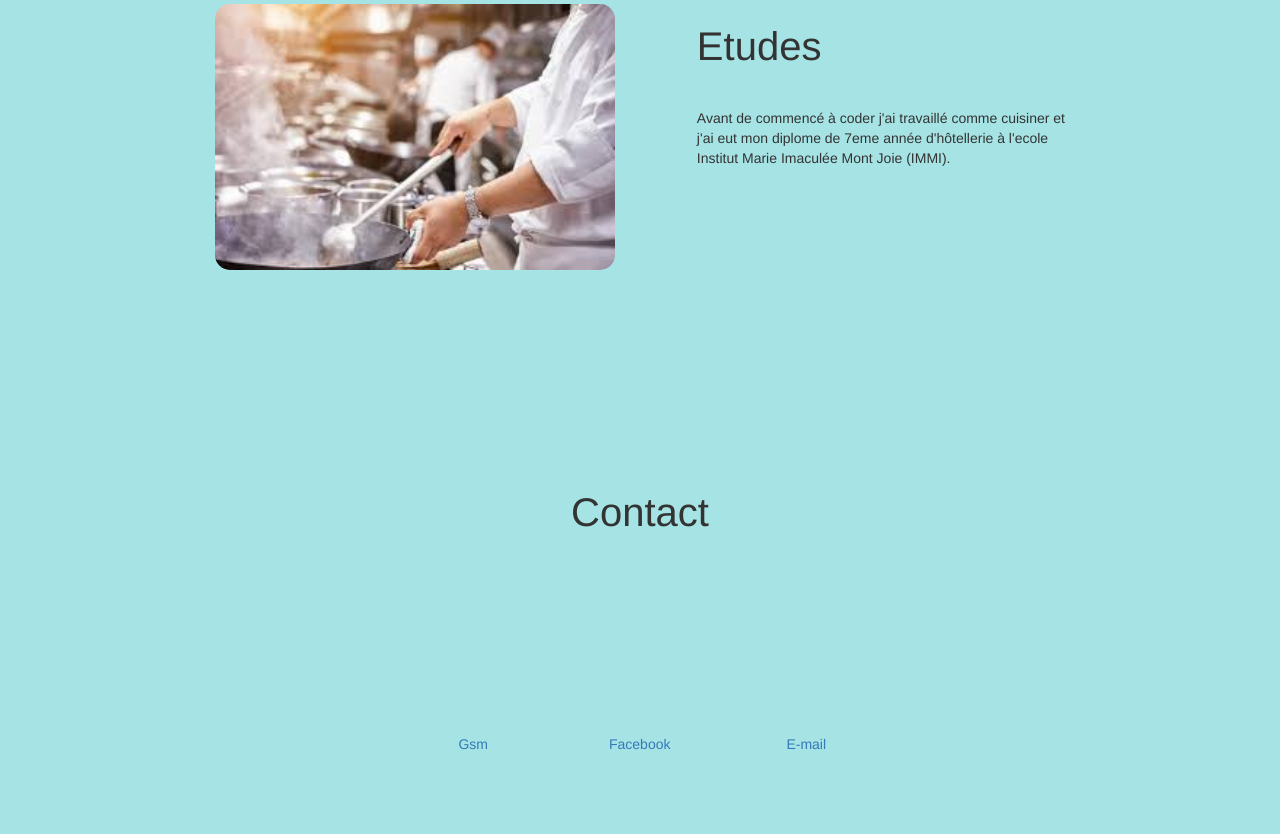
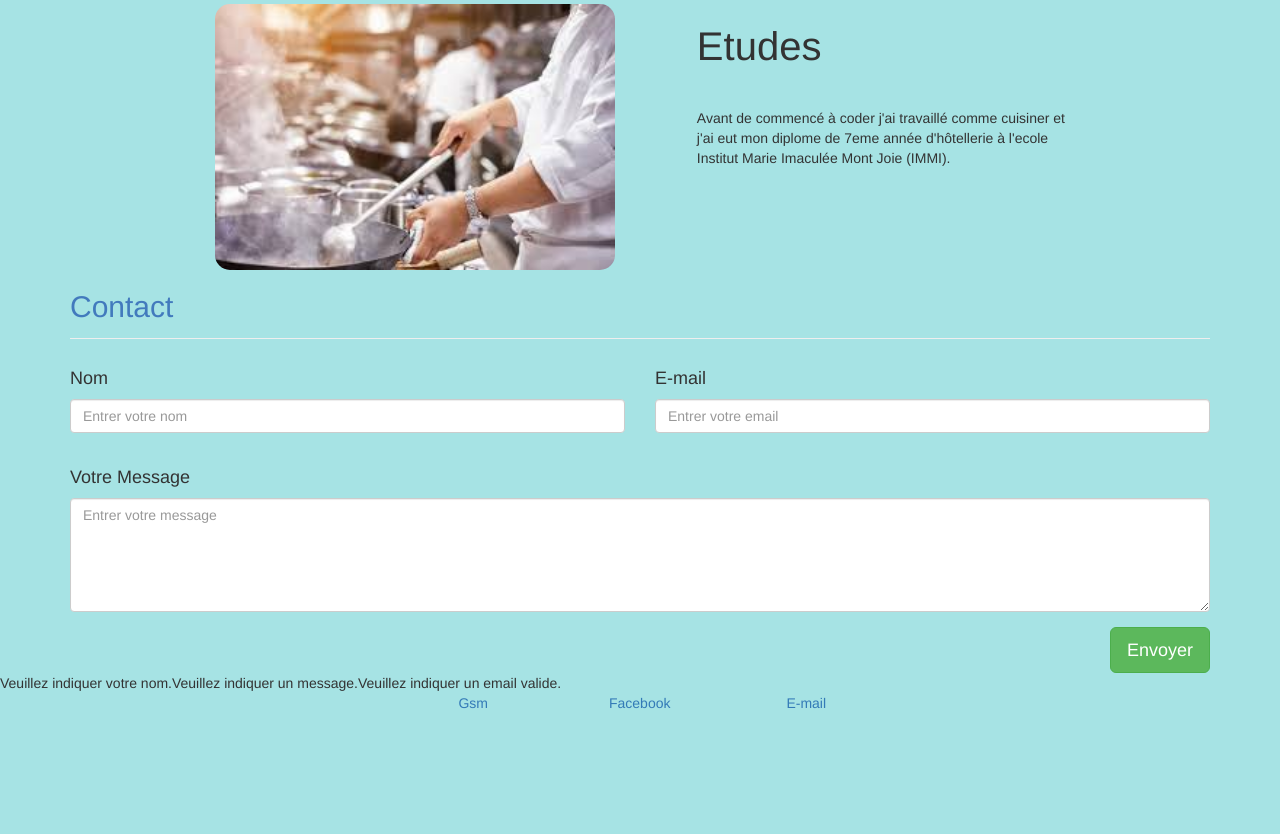
Before and after one commit to AndreiCiobanasu/PORTFOLIO, a PHP site: page / in a window 1280 px wide. Shown: the part 2269-3103 px from the top of the page. After the commit the page ends 2978 px from the top, so only its background shows below. Run offline with PHP 8.4, Linux system fonts and the light colour scheme; data that the repository does not hold is empty; some libraries are stand-ins or nearby versions.

Commit message:
Rajout du contact

```diff
--- a/css/style.css
+++ b/css/style.css
@@ -213,16 +213,6 @@ h3 {
 
 
 /* contact 7 */
-
-#contact {
-	padding-top: 100px;
-	margin-top: 100px;
-	margin-right: auto;
-	margin-left: auto;
-	margin-bottom: 200px;
-	width: 850px;
-	text-align: center;
-}
 
 
 
@@ -453,6 +443,7 @@ footer {
 
 @media screen and (max-width: 600px) {
 
+
 	h1 {
 		font-size: 30px;
 	}
--- a/index.html
+++ b/index.php
@@ -149,10 +149,70 @@
 
 
 		<!-- contact 7 -->
-		<div id="contact">
-			<h3 class="wow fadeIn">Contact</h3>
-		</div>
+		<section class="formulaire">
+		  <div class="container">
+		    <h2 id="#contact">Contact</h2>
+		    <hr>
+		    <div class="row">
+		      <div class="col-sm-12 col-md-12">
+		        <form method="post" action="verification.php">
+		          <div class="row">
+		          <div class="form-group col-sm-6">
+		              <label for="name" class="h4">Nom</label>
+		              <input name="objet" class="form-control" placeholder="Entrer votre nom" required>
+		              <div class="help-block with-errors"></div>
+		          </div>
+		          <div class="form-group col-sm-6">
+		              <label for="email" class="h4">E-mail</label>
+		              <input name="email" class="form-control" placeholder="Entrer votre email" required>
+		              <div class="help-block with-errors"></div>
+		          </div>
+		      </div>
+		      <div class="form-group">
+		          <label for="message" class="h4 ">Votre Message</label>
+		          <textarea name="message" class="form-control" rows="5" placeholder="Entrer votre message" required></textarea>
+		          <div class="help-block with-errors"></div>
+		      </div>
+		          <button type="submit" class="btn btn-success btn-lg pull-right ">Envoyer</button>
+		          <div></div>
+		      </form>
+		    </div>
+			</div>
+		  </div>
+		</section>
 
+		<?php
+		/* Email du destinataire (mettez ici votre email) */
+		$destinataire = "a_ciobanasu@yahoo.fr";
+
+		/* RÃ©cupÃ©ration */
+		$email = $_POST['email'];
+		$objet = $_POST['objet'];
+		$message = $_POST['message'];
+		$header = "From: " . $_POST['email'];
+
+		/* VÃ©rification */
+		if ( $objet == "" ) {
+		  echo "Veuillez indiquer votre nom.";
+		  $erreur = true;
+		}
+		if ( $message == "" ) {
+		  echo "Veuillez indiquer un message.";
+		  $erreur = true;
+		}
+
+		/* VÃ©rification du mail */
+		$email_regex = "^[_a-z0-9-]+(.[_a-z0-9-]+)*@[a-z0-9-]+.[a-z0-9-]";
+		if ( $email == "" OR !eregi( $email_regex , $email ) ) {
+		  echo "Veuillez indiquer un email valide.";
+		  $erreur = true;
+		}
+		/* Envoi du mail */
+		if ( !$erreur ) {
+		  mail( $destinataire , $objet , $message , $header );
+		  echo "Le message a Ã©tÃ© envoyÃ©.";
+		}
+		?>
 
 
 
```
